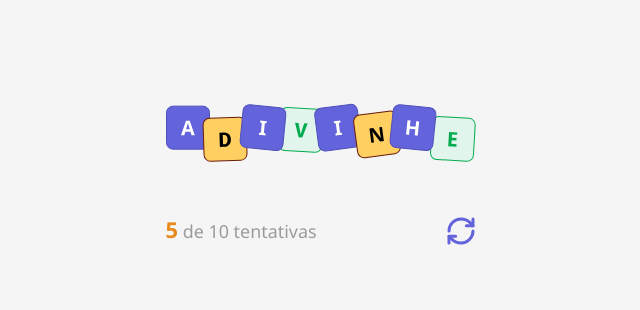
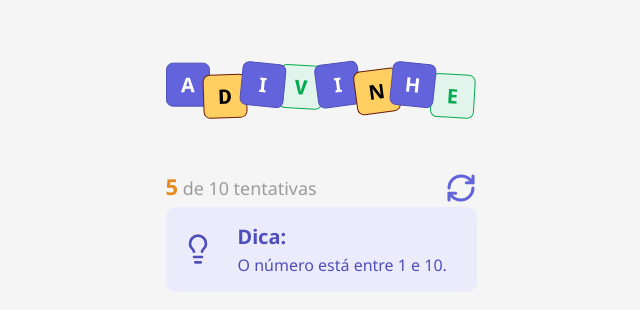
Before and after one commit to EvandroCalado/jogo_da_adivinhacao, a React (Vite) app: page / in a window 1280 px wide. Shown: the part 224-534 px from the top of the page, without its empty margins (319-959 px from the left). Built offline with nearby package versions, Linux system fonts and the light colour scheme.

Commit message:
feat: add Tip component to display game hints in App

```diff
--- a/src/App.tsx
+++ b/src/App.tsx
@@ -1,4 +1,5 @@
 import { Header } from "./components/Header";
+import { Tip } from "./components/Tip";
 import styles from "./utils/App.module.css";
 
 function App() {
@@ -10,6 +11,7 @@
     <div className={styles.container}>
       <main>
         <Header current={5} max={10} onRestart={handleOnRestart} />
+        <Tip tip="O número está entre 1 e 10." />
       </main>
     </div>
   );
--- /dev/null
+++ b/src/components/Tip/index.tsx
@@ -0,0 +1,19 @@
+import styles from "./styles.module.css";
+import TipIcon from "../../assets/tip.svg";
+
+type TipProps = {
+  tip: string;
+};
+
+export const Tip = ({ tip }: TipProps) => {
+  return (
+    <div className={styles.tip}>
+      <img src={TipIcon} alt="Dica" />
+
+      <div>
+        <h3>Dica: </h3>
+        <p>{tip}</p>
+      </div>
+    </div>
+  );
+};
--- /dev/null
+++ b/src/components/Tip/styles.module.css
@@ -0,0 +1,26 @@
+.tip {
+  width: 100%;
+  background-color: #ebebfc;
+  color: #4f4fb9;
+  border-radius: 0.62rem;
+  padding: 1rem;
+  display: flex;
+  align-items: center;
+  gap: 1rem;
+}
+
+.tip h3 {
+  font-size: 1.25rem;
+  font-weight: 700;
+}
+
+.tip p {
+  font-size: 1rem;
+  margin-top: 0.31rem;
+}
+
+.tip img {
+  width: 2rem;
+  height: 2rem;
+  margin-right: 0.5rem;
+}
```
